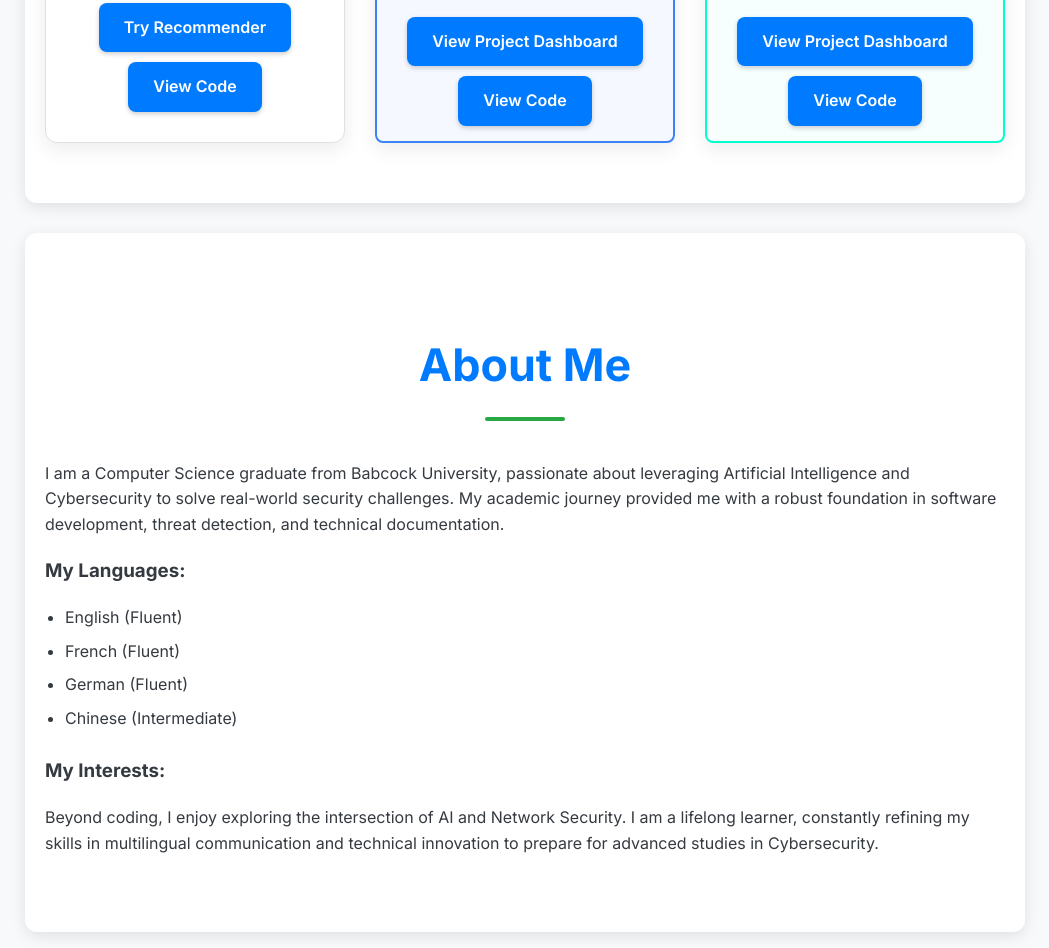
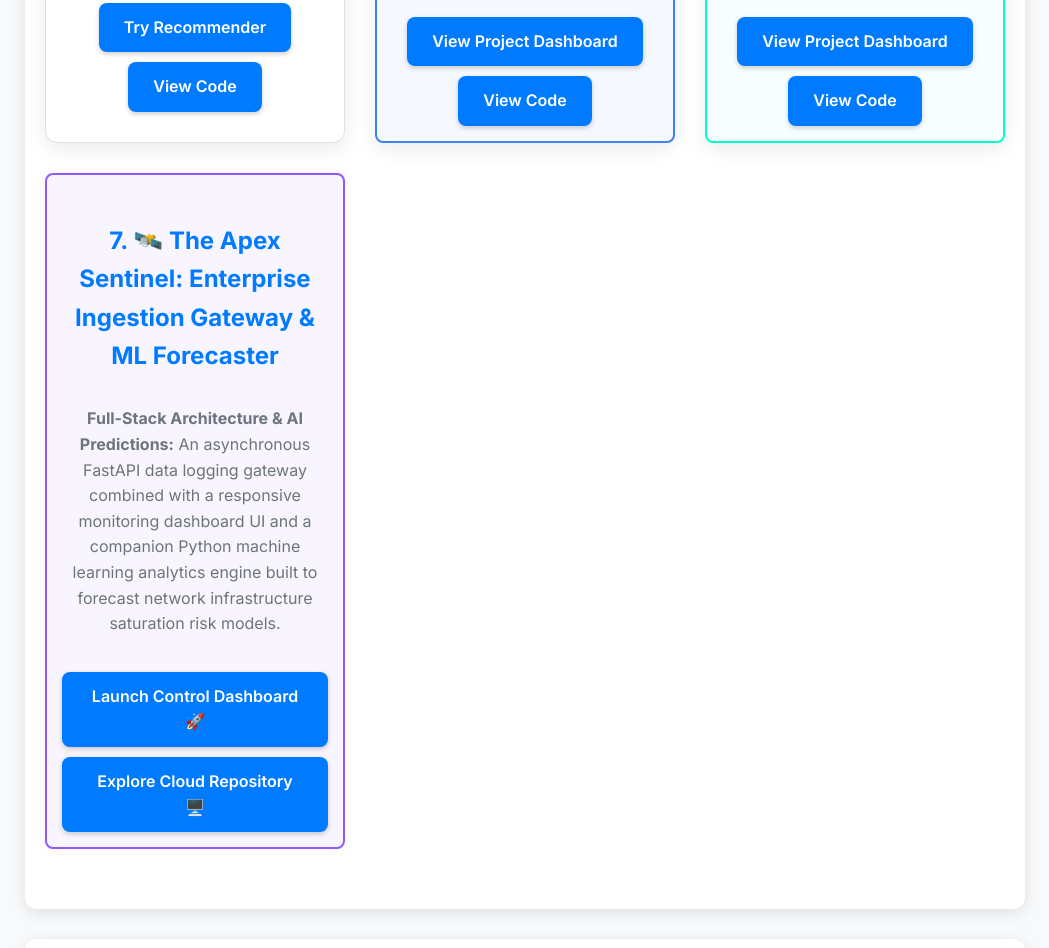
Before and after one commit to MrNicholas98/MrNicholas98.github.io, a plain HTML site: page index.html in a window 1280 px wide. Shown: the part 2084-3032 px from the top of the page, without its empty margins (115-1164 px from the left). Drawn offline with Linux system fonts and the light colour scheme.

Commit message:
feat: manually highlight and embed The Apex Sentinel full-stack project

```diff
--- a/index.html
+++ b/index.html
@@ -26,6 +26,20 @@
         }
         .crypt-highlight:hover {
             transform: translateY(-5px);
+        }
+        /* 🛰️ PREMIUM SPARKLY NEON HIGHLIGHT FOR THE APEX SENTINEL */
+        .sentinel-highlight {
+            border: 2px solid #8b5cf6 !important;
+            background-color: rgba(139, 92, 246, 0.06);
+            border-radius: 8px;
+            padding: 15px;
+            transition: all 0.3s ease;
+            box-shadow: 0 0 10px rgba(139, 92, 246, 0.1);
+        }
+        .sentinel-highlight:hover {
+            transform: translateY(-5px);
+            box-shadow: 0 0 20px rgba(139, 92, 246, 0.3);
+            background-color: rgba(139, 92, 246, 0.1);
         }
     </style>
 </head>
@@ -104,6 +118,16 @@
                     <a href="https://github.com/MrNicholas98/Obsidian-Crypt" target="_blank">View Code</a>
                 </div>
             </div>
+
+            <!-- ✨ NEW FEATURED CARD: THE APEX SENTINEL REVEALED -->
+            <div class="project-item sentinel-highlight">
+                <h4>7. 🛰️ The Apex Sentinel: Enterprise Ingestion Gateway & ML Forecaster</h4>
+                <p><strong>Full-Stack Architecture & AI Predictions:</strong> An asynchronous FastAPI data logging gateway combined with a responsive monitoring dashboard UI and a companion Python machine learning analytics engine built to forecast network infrastructure saturation risk models.</p>
+                <div class="project-links">
+                    <a href="./The Apex Sentinel/index.html">Launch Control Dashboard 🚀</a>
+                    <a href="https://github.com/MrNicholas98/the-apex-sentinel" target="_blank">Explore Cloud Repository 🖥️</a>
+                </div>
+            </div>
         </div>
     </section>
 
```
